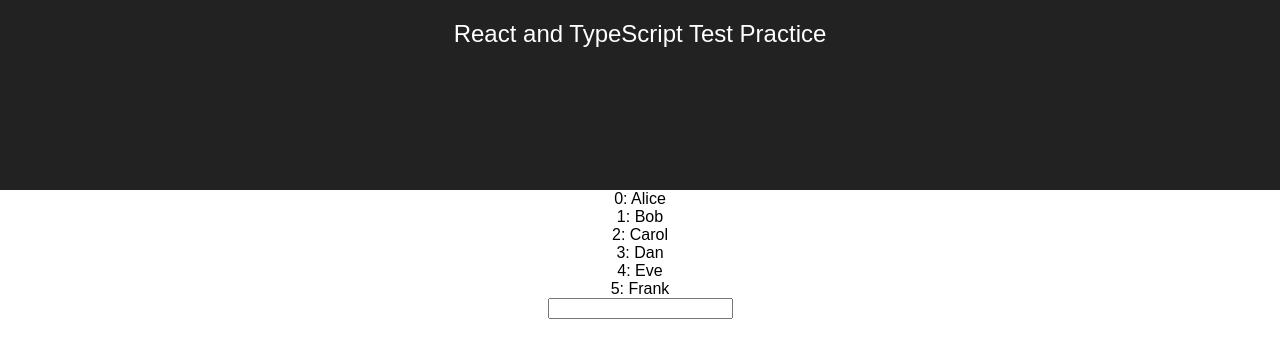
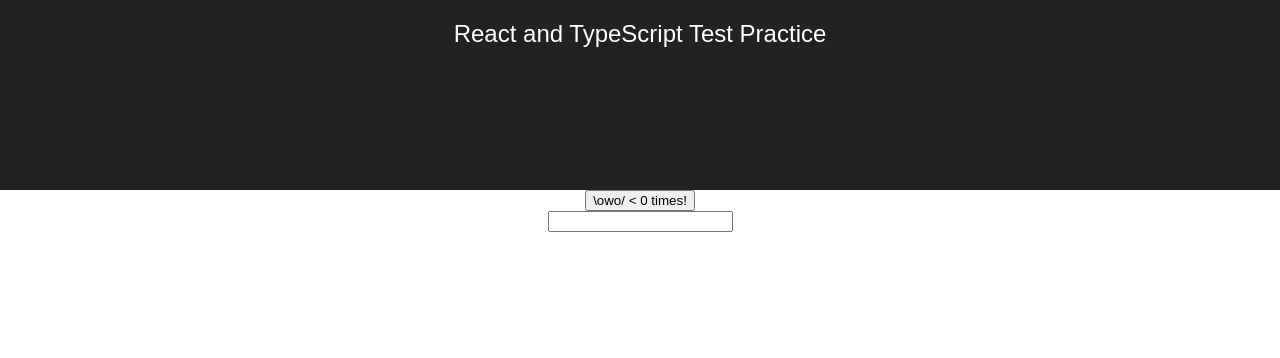
Before and after one commit to mrsekut/react-typescript-practice-project, a React (Create React App) app: page / in a window 1280 px wide. Shown: the top 358 px of the page. Built offline with nearby package versions, Linux system fonts and the light colour scheme.

Commit message:
2019-3-10

```diff
--- a/src/App.tsx
+++ b/src/App.tsx
@@ -1,18 +1,22 @@
 import * as React from 'react';
 import styled from 'styled-components';
 import PostForm from './components/others/ReduxForm';
-import List from './components/atoms/List';
+// import List from './components/atoms/List';
+import Memo from './components/others/Memo';
 
 const App = () => (
   <Wrapper>
     <Header>
       <Title>React and TypeScript Test Practice</Title>
     </Header>
-    <List
+    {/* <List
       data={['Alice', 'Bob', 'Carol', 'Dan', 'Eve', 'Frank']}
       renderRow={(r: string, i: number) => <div>{`${i}: ${r}`}</div>}
       empty={<div>みつかりませんでした</div>}
-    />
+    /> */}
+
+    <Memo />
+
     <PostForm />
   </Wrapper>
 );
--- /dev/null
+++ b/src/components/others/Memo/index.tsx
@@ -0,0 +1,28 @@
+import * as React from 'react';
+
+export default () => {
+  const { useState, useMemo } = React;
+  const [count, setCount] = useState(0);
+  const newValue = useMemo(
+    () => {
+      console.log("Don't you forget?", count);
+
+      return `${count}　push`;
+    },
+    [count]
+  );
+
+  console.log(newValue);
+
+  return (
+    <div>
+      <button
+        onClick={() => {
+          setCount(count + 1);
+        }}
+      >
+        \owo/ {'<'} {count} times!
+      </button>
+    </div>
+  );
+};
```
Also changed, not shown: src/components/others/Ref/index.tsx (added, +20 -0 lines).
